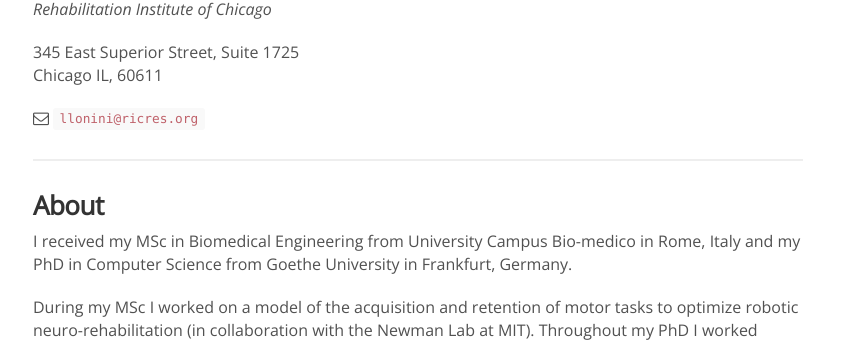
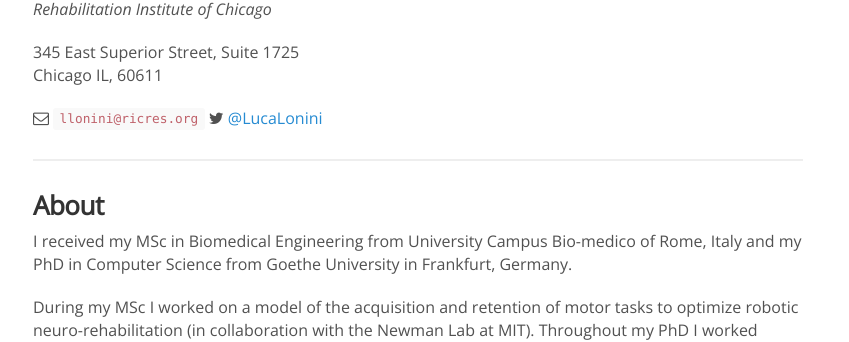
Before and after one commit to KordingLab/KordingLab.github.io, a Jekyll site: the page built from _people/luca_lonini.md, in a window 1280 px wide and 900 px high. Shown: the part 437-779 px from the top of the window, without its empty margins (222-1071 px from the left). Built offline with Jekyll 4.4.1, drawn with Linux system fonts in a browser that asks for light colours; nearby versions of some CDN libraries; comment, search, counter and statistics services are not loaded.

Commit message:
Update luca_lonini.md

```diff
--- a/_people/luca_lonini.md
+++ b/_people/luca_lonini.md
@@ -15,12 +15,13 @@ _Rehabilitation Institute of Chicago_
 Chicago IL, 60611
 
 <i class="fa fa-envelope-o"></i> `llonini@ricres.org`
+<i class="fa fa-twitter"></i> [@LucaLonini](https://twitter.com/LucaLonini)<br>
 
 <hr>
 
 ### About
 
-I received my MSc in Biomedical Engineering from University Campus Bio-medico in Rome, Italy and my PhD in Computer Science from Goethe University in Frankfurt, Germany.
+I received my MSc in Biomedical Engineering from University Campus Bio-medico of Rome, Italy and my PhD in Computer Science from Goethe University in Frankfurt, Germany.
 
 During my MSc I worked on a model of the acquisition and retention of motor tasks to optimize robotic neuro-rehabilitation (in collaboration with the Newman Lab at MIT). Throughout my PhD I worked towards the development of a method to learn stereo-vision through unsupervised learning on the humanoid robot iCub (http://www.icub.org/). Here is a video of the result.
 
```
